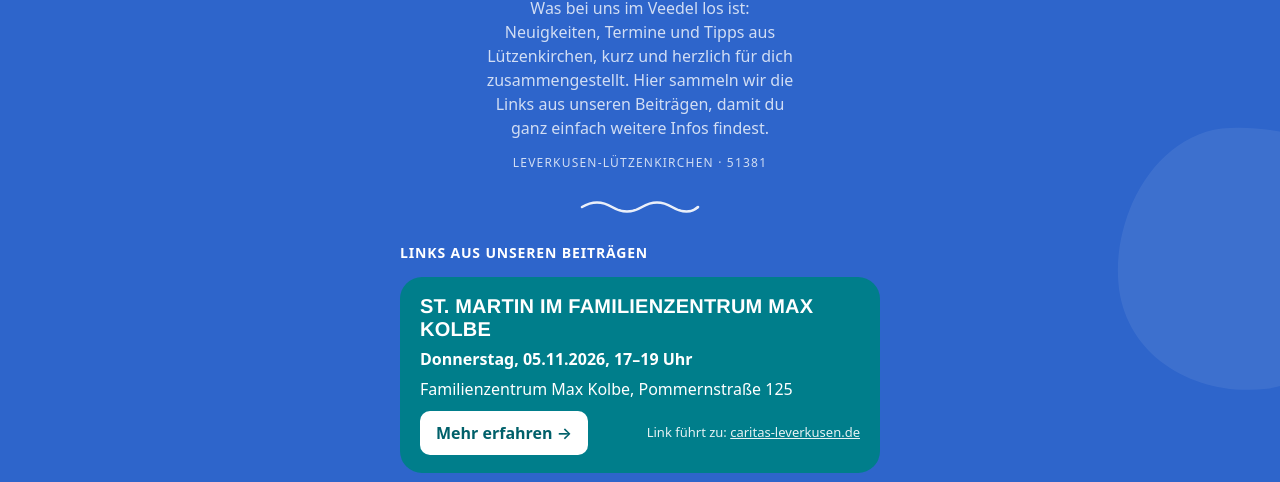
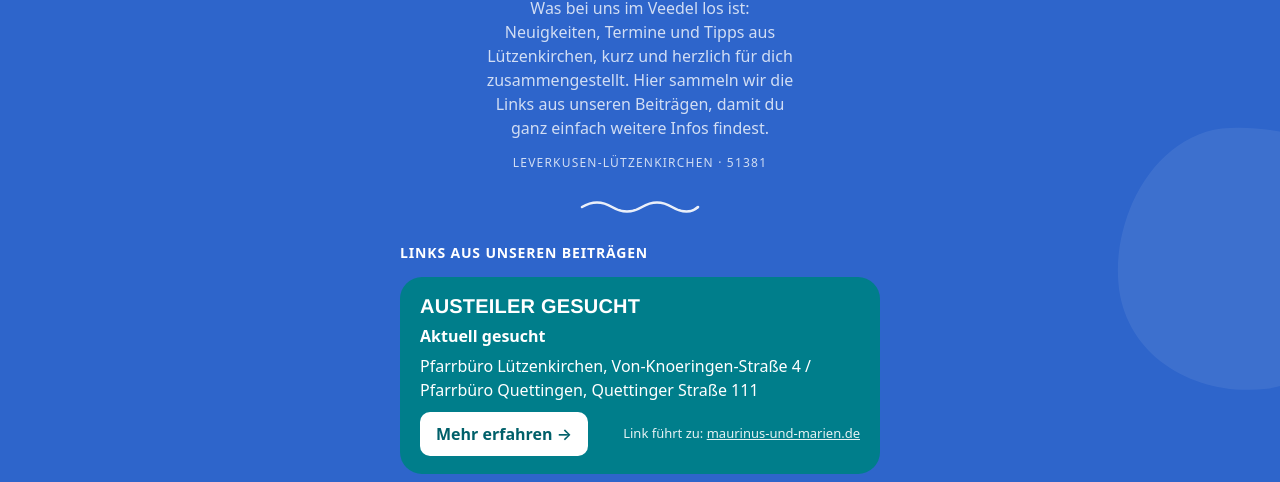
Before and after one commit to servhu/luetzenkirchen, a plain HTML site: page index.html in a window 1280 px wide. Shown: the part 300-782 px from the top of the page. Drawn offline with Linux system fonts and the light colour scheme.

Commit message:
Linktree aktualisiert: Pfarrbrief-Austeiler gesucht
Co-Authored-By: Claude Sonnet 5.5 <noreply@anthropic.com>
Claude-Session: https://claude.ai/code/session_01N1a4G6CS5M1VCCTNfbRmPM

```diff
--- a/index.html
+++ b/index.html
@@ -162,6 +162,15 @@ footer a:focus-visible { outline: 2px solid var(--white); outline-offset: 2px; }
 // Links aus unseren Beiträgen: erscheinen oben, jeder in einer eigenen Farbe (siehe FARBEN).
 const AKTUELL = [
   {
+    title: "Austeiler gesucht",
+    when: "Aktuell gesucht",
+    where: "Pfarrbüro Lützenkirchen, Von-Knoeringen-Straße 4 / Pfarrbüro Quettingen, Quettinger Straße 111",
+    url: "https://www.maurinus-und-marien.de/infos/",
+    id: "2026-10-24-extra-0133|t2",
+    bis: "2026-11-29",
+    seit: "2026-10-27"
+  },
+  {
     title: "St. Martin im Familienzentrum Max Kolbe",
     when: "Donnerstag, 05.11.2026, 17–19 Uhr",
     where: "Familienzentrum Max Kolbe, Pommernstraße 125",
```
